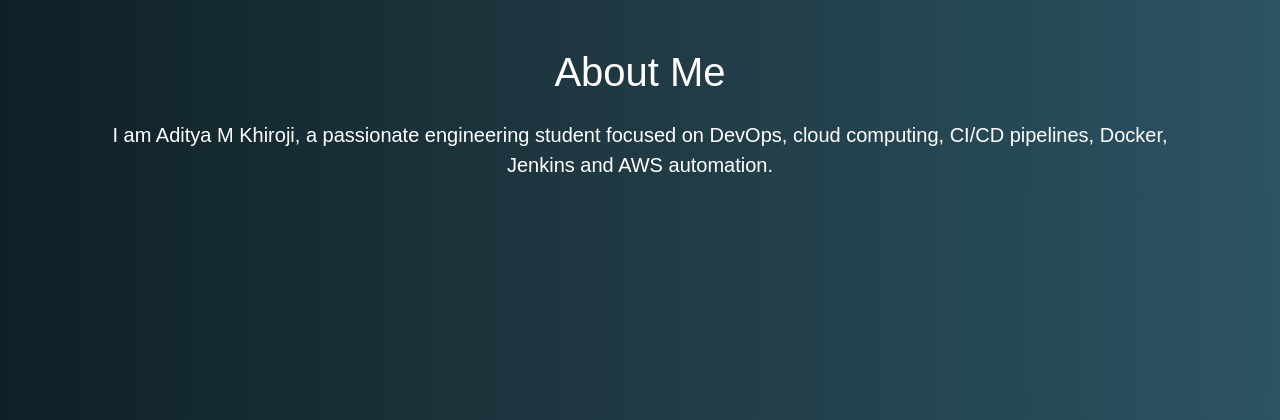
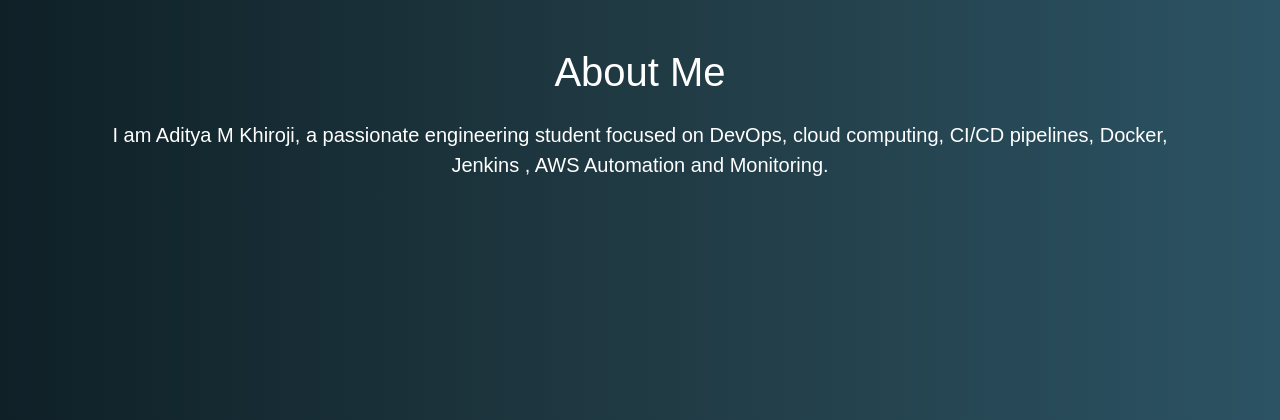
Before and after one commit to adityamk123/Production-Ready-DevOps-Web-Application-Deployment-on-AWS, a Flask app: page /about in a window 1280 px wide. Shown: the top 420 px of the page. Run offline with Flask 3, Linux system fonts and the light colour scheme.

Commit message:
Update about section with new skills

```diff
--- a/templates/about.html
+++ b/templates/about.html
@@ -18,7 +18,7 @@
     <p class="mt-4 fs-5">
         I am Aditya M Khiroji, a passionate engineering student
         focused on DevOps, cloud computing, CI/CD pipelines,
-        Docker, Jenkins and AWS automation.
+        Docker, Jenkins , AWS Automation and Monitoring.
     </p>
 
 </div>
```
